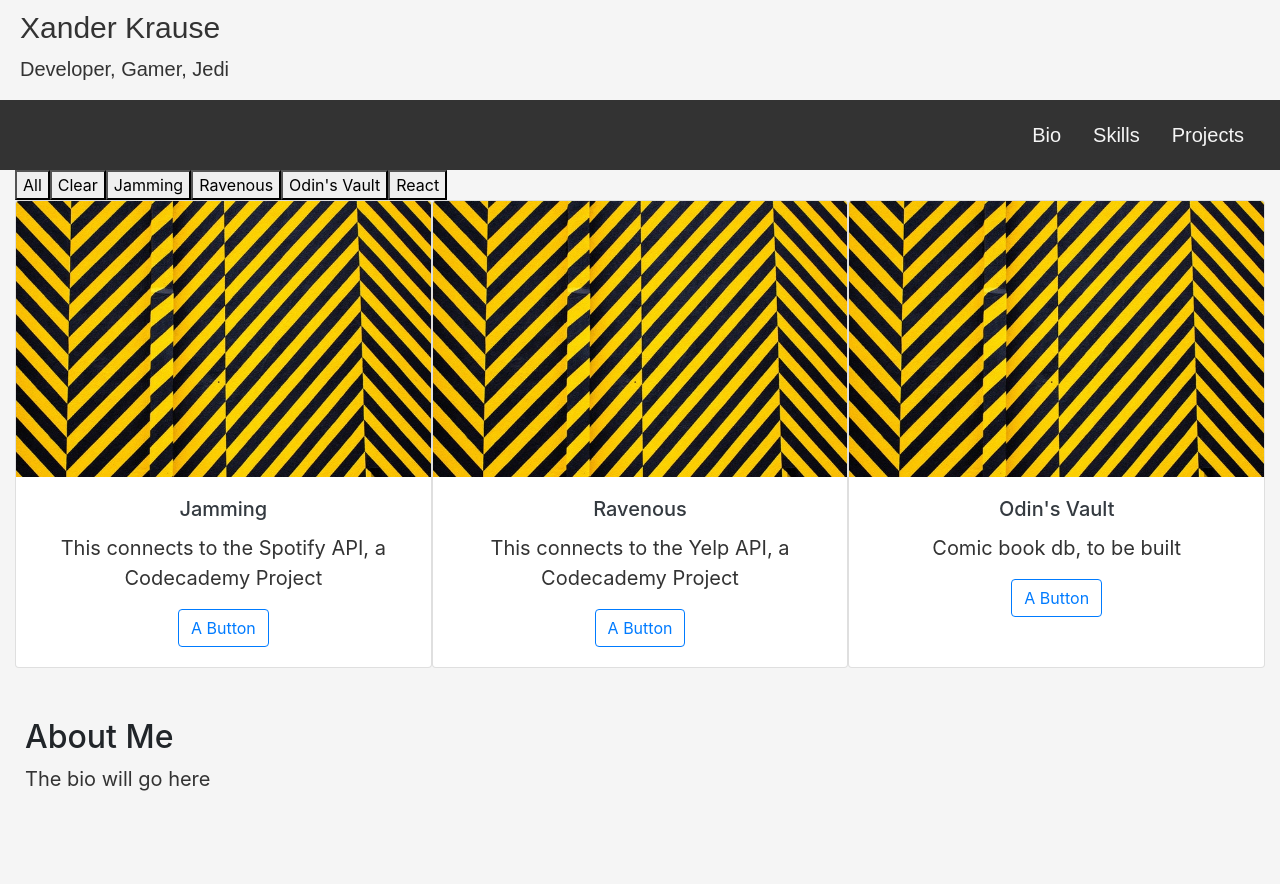
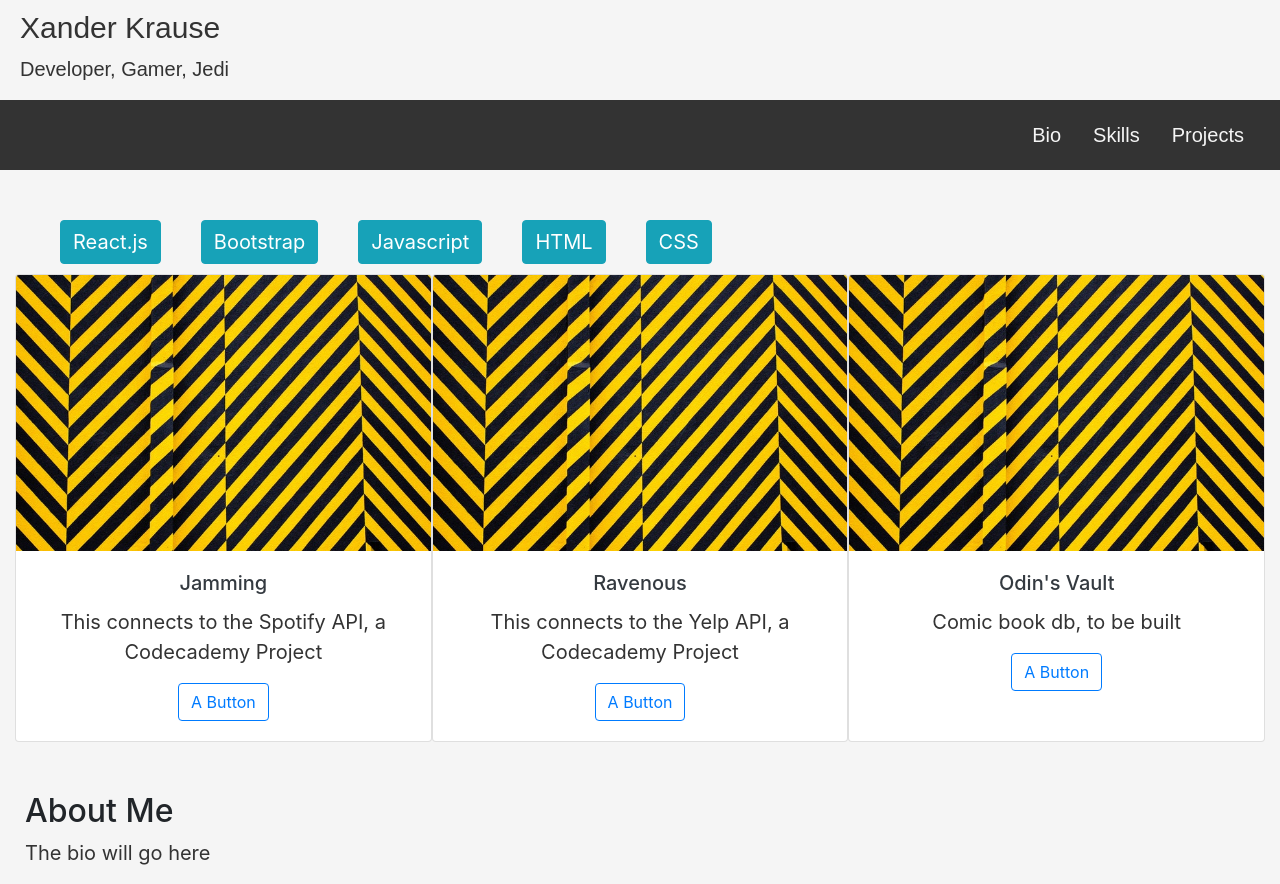
Before and after one commit to xkrause/portfolio, a React (Create React App) app: page / in a window 1280 px wide. Before the commit the page ends 810 px from the top, so only its background shows below. Built offline with nearby package versions, Linux system fonts and the light colour scheme.

Commit message:
Cleaned up Skill and Skills Components

```diff
--- a/src/components/Projects/Projects.js
+++ b/src/components/Projects/Projects.js
@@ -70,12 +70,7 @@
         return (
             <div>
                 <div className = "container-fluid d-flex justify-content-left">
-                    <button type = "button" onClick = {this.onShowAll}>All</button>
-                    <button type = "button" onClick = {this.onClear}>Clear</button>
-                    <button type = "button" onClick = {this.onShowJamming}>Jamming</button>
-                    <button type = "button" onClick = {this.onShowRavenous}>Ravenous</button>
-                    <button type = "button" onClick = {this.onShowVault}>Odin's Vault</button>
-                    <button type = "button" onClick = {this.onShowReact}>React</button>
+                    <Skills />
                 </div>
                 <div className = "container-fluid d-flex justify-content-center">
                     {
--- a/src/components/Skill/Skill.js
+++ b/src/components/Skill/Skill.js
@@ -4,7 +4,7 @@
 class Skill extends React.Component {
     render() {
         return (
-            <div className = "skill btn btn-info filter-button" data-filter = {this.props.filter}>
+            <div className = "skill btn btn-info">
                 {this.props.skill}
             </div>
         );
--- a/src/components/Skills/Skills.js
+++ b/src/components/Skills/Skills.js
@@ -12,22 +12,17 @@
             skill_3: "Javascript",
             skill_4: "HTML",
             skill_5: "CSS",
-            filter_1: "reactjs",
-            filter_2: "bootstrap",
-            filter_3: "javascript",
-            filter_4: "html",
-            filter_5: "css"
         }
     }
 
     render() {
         return (
             <div className = "container">
-                <Skill skill = {this.state.skill_1} filter = {this.state.filter_1} />
-                <Skill skill = {this.state.skill_2} filter = {this.state.filter_2} />
-                <Skill skill = {this.state.skill_3} filter = {this.state.filter_3} />
-                <Skill skill = {this.state.skill_4} filter = {this.state.filter_4} />
-                <Skill skill = {this.state.skill_5} filter = {this.state.filter_5} />
+                <Skill skill = {this.state.skill_1} />
+                <Skill skill = {this.state.skill_2} />
+                <Skill skill = {this.state.skill_3} />
+                <Skill skill = {this.state.skill_4} />
+                <Skill skill = {this.state.skill_5} />
             </div>
         );
     }
```
